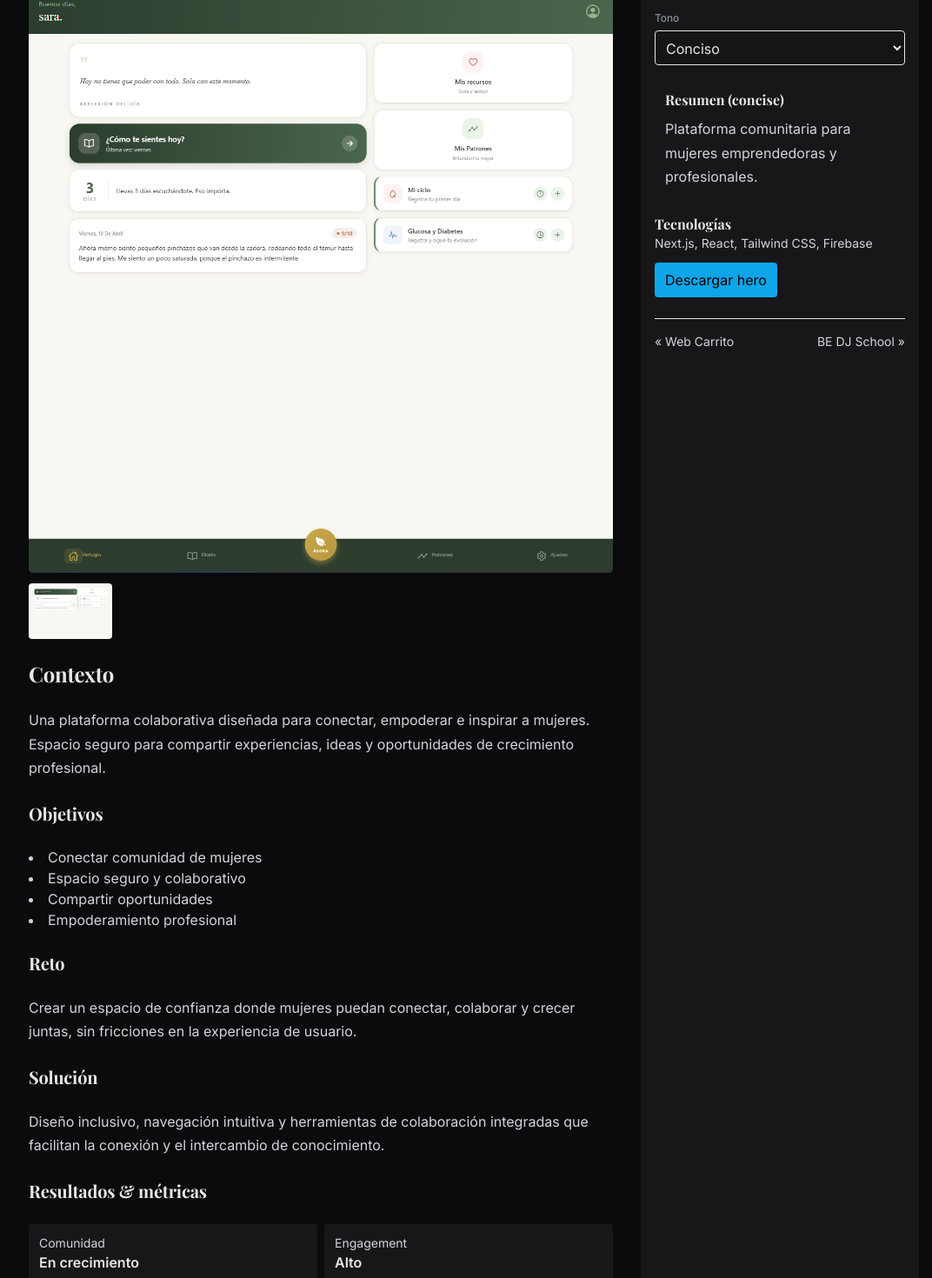
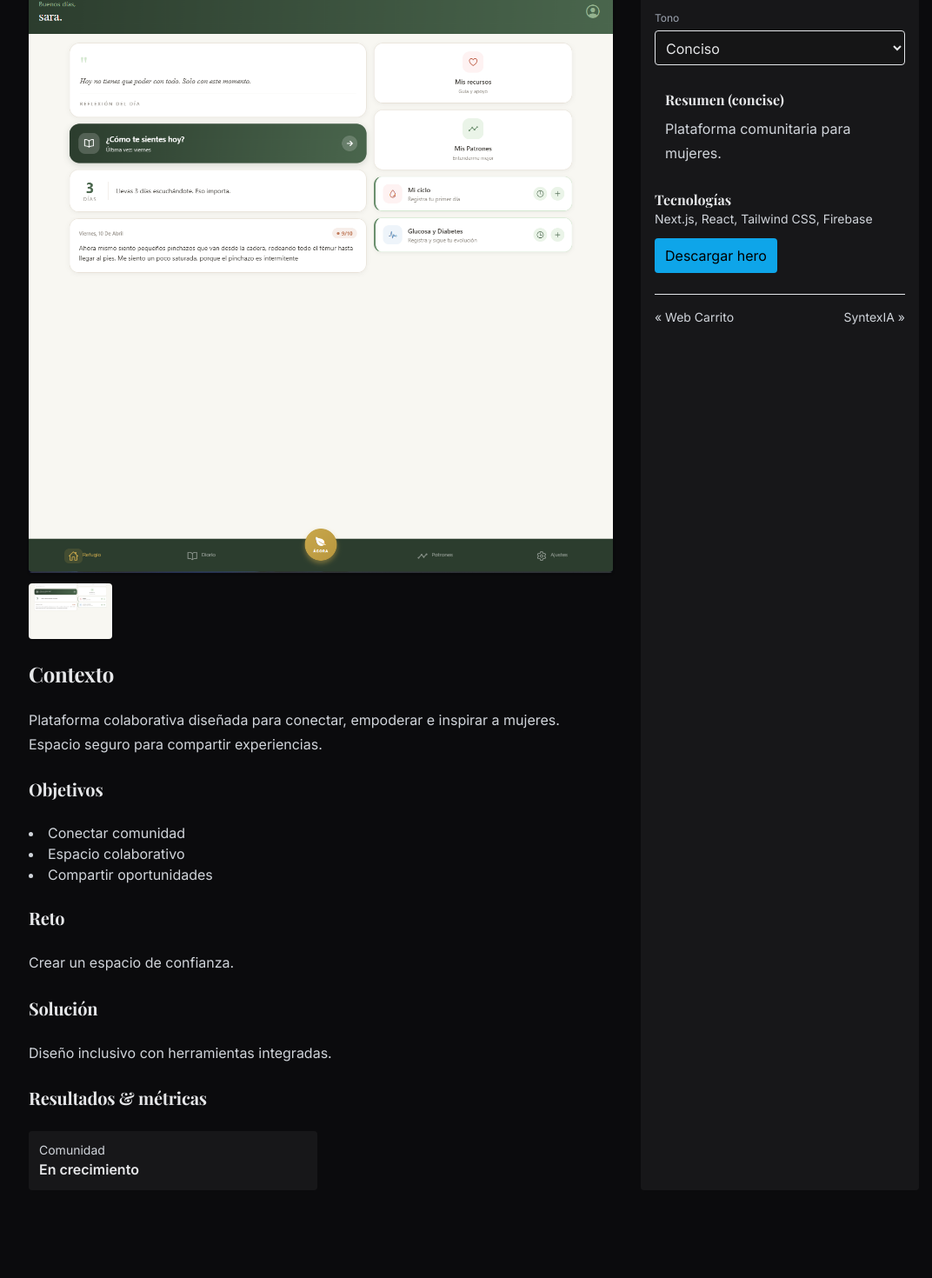
Before and after one commit to SaraAbreu/saraabreuportfolio, a Next.js app: page /sites/agora-mujeres in a window 1280 px wide. Shown: the part 117-1587 px from the top of the page at 87% size, without its empty margins (95-1167 px from the left). After the commit the page ends 1518 px from the top, so only its background shows below. Built offline with nearby package versions, Linux system fonts and the light colour scheme.

Commit message:
fix: rebuild projects with 5 items including BE DJ School

```diff
--- a/components/Showcase.js
+++ b/components/Showcase.js
@@ -52,7 +52,9 @@ export default function Showcase({ className = '', id }) {
           className="grid gap-8 md:grid-cols-2 lg:grid-cols-3"
         >
           <AnimatePresence>
-            {projects.map((project, index) => (
+            {projects.map((project, index) => {
+              try {
+                return (
                 <motion.article
                   key={project.slug}
                   layout
@@ -136,7 +138,12 @@ export default function Showcase({ className = '', id }) {
                 {/* Animated border */}
                 <div className="absolute inset-0 rounded-2xl bg-gradient-to-r from-cyan-500/20 via-purple-500/20 to-amber-600/20 opacity-0 group-hover:opacity-100 transition-opacity duration-300 -z-10 blur-xl" />
               </motion.article>
-            ))}
+                );
+              } catch (e) {
+                console.error('Error renderizando proyecto:', project?.title, e);
+                return null;
+              }
+            })}
           </AnimatePresence>
         </motion.div>
 
--- a/data/projects.js
+++ b/data/projects.js
@@ -7,7 +7,7 @@ const projects = [
   {
     slug: 'syntexia-prueba',
     title: 'SyntexIA',
-    short: 'Creé esta página web para ayudar a Susana Pierre, fundadora de esta empresa. La idea que ella tenía para su página era diseñar una plataforma que combine una interfaz limpia con funcionalidades potentes, permitiendo a los usuarios generar contenido creativo de forma sencilla. Este proyecto me permitió profundizar en el desarrollo frontend, la arquitectura de aplicaciones modernas y la interacción con APIs de IA.',
+    short: 'Creé esta página web para ayudar a Susana Pierre, fundadora de esta empresa. La idea que ella tenía para su página era diseñar una plataforma que combine una interfaz limpia con funcionalidades potentes.',
     tech: 'Next.js, React, Tailwind CSS',
     hue: 210,
     images: ['/images/projects/syntexia-hero.svg'],
@@ -15,76 +15,53 @@ const projects = [
     duration: '—',
     liveUrl: 'https://syntexia-solutions.es/',
     linkedin: 'https://www.linkedin.com/in/susana-pierre/',
-    objectives: [
-      'Sintetizar datos complejos',
-      'Visualización intuitiva',
-      'Análisis en tiempo real'
-    ],
-    challenge:
-      'Procesar y presentar grandes volúmenes de datos de forma clara y accesible.',
-    solution:
-      'Interfaz modular con componentes reutilizables y renderizado eficiente.',
-    metrics: [
-      { label: 'Rendimiento', value: 'Optimizado' }
-    ],
+    objectives: ['Sintetizar datos complejos', 'Visualización intuitiva', 'Análisis en tiempo real'],
+    challenge: 'Procesar y presentar grandes volúmenes de datos de forma clara.',
+    solution: 'Interfaz modular con componentes reutilizables.',
+    metrics: [{ label: 'Rendimiento', value: 'Optimizado' }],
     case: {
-      concise: 'Herramienta de síntesis de datos para análisis visual.\n\n\uD83D\uDD17 \u003Ca href="https://syntexia-solutions.es/" target="_blank" rel="noopener noreferrer"\u003ESitio Web\u003C/a\u003E',
-      academic: 'Arquitectura modular con componentes React para visualización de datos.',
-      emotional: 'Simplifica lo complejo, revelando patrones en los datos.'
+      concise: 'Herramienta de síntesis de datos.',
+      academic: 'Arquitectura modular con componentes React.',
+      emotional: 'Simplifica lo complejo.'
     }
   },
   {
-    slug: 'blog-caf',
-    title: 'Blog Café',
-    short: 'Blog Café es una plataforma editorial para compartir artículos y contenido de calidad, con un diseño enfocado en la experiencia de lectura y la organización clara del contenido.\n\nPuedes enfocar la web como un espacio para publicar historias, noticias y recursos, priorizando la legibilidad y la navegación sencilla.\n',
-    tech: 'Next.js, Markdown, Tailwind CSS',
-    hue: 190,
-    images: ['/images/projects/blogcaf-hero.png'],
-    role: 'Frontend, Editorial',
-    duration: '—',
-    objectives: [
-      'Publicar contenido de calidad',
-      'Experiencia de lectura optimizada',
-      'Navegación intuitiva'
-    ],
-    challenge:
-      'Diseñar una plataforma de contenido que priorice la legibilidad y la experiencia editorial.',
-    solution:
-      'Tipografía cuidadosa, espaciado generoso y un sistema de organización de contenido limpio.',
-    metrics: [
-      { label: 'Legibilidad', value: 'Excelente' }
-    ],
+    slug: 'be-dj-school',
+    title: 'BE DJ School',
+    short: 'Academia de formación especializada en producción musical y DJing. Plataforma educativa que conecta estudiantes con instructores profesionales.',
+    tech: 'HTML5, CSS3, JavaScript, Tailwind CSS',
+    hue: 280,
+    images: ['/images/bedj.png'],
+    role: 'Frontend, UX/UI',
+    duration: 'En desarrollo',
+    liveUrl: 'https://proyecto-p-gina-web-be-dj-school.vercel.app/',
+    objectives: ['Conectar estudiantes', 'Formación personalizada', 'Comunidad de músicos'],
+    challenge: 'Diseñar una plataforma educativa que inspire.',
+    solution: 'Interfaz intuitiva con galería visual.',
+    metrics: [{ label: 'Usabilidad', value: 'Excelente' }],
     case: {
-      concise: 'Blog editorial centrado en la experiencia de lectura.',
-      academic: 'Diseño tipográfico y jerarquía de contenido optimizados.',
-      emotional: 'Un espacio para historias que importan.'
+      concise: 'Plataforma educativa para DJs.',
+      academic: 'Arquitectura frontend responsiva.',
+      emotional: 'Donde la pasión se transforma en carrera.'
     }
   },
   {
     slug: 'festivalmusic',
     title: 'Festival Music',
-    short: 'Festival Music es una plataforma para gestionar y promocionar eventos musicales, conectar artistas y público, y facilitar la compra de entradas.\n\nPuedes enfocar la web como una solución integral para festivales, con herramientas para organización, promoción y experiencia de usuario.\n',
+    short: 'Plataforma para gestionar y promocionar eventos musicales, conectar artistas y público.',
     tech: 'React, Node.js, MongoDB',
     hue: 170,
     images: ['/images/projects/festivalmusic-hero.png'],
     role: 'Full Stack, Diseño',
     duration: '—',
-    objectives: [
-      'Gestionar eventos musicales',
-      'Promoción de artistas',
-      'Compra de entradas'
-    ],
-    challenge:
-      'Crear una experiencia inmersiva que capture la esencia del festival.',
-    solution:
-      'Diseño vibrante con navegación intuitiva y flujo de compra optimizado.',
-    metrics: [
-      { label: 'Experiencia', value: 'Inmersiva' }
-    ],
+    objectives: ['Gestionar eventos', 'Promoción', 'Compra de entradas'],
+    challenge: 'Crear una experiencia inmersiva.',
+    solution: 'Diseño vibrante con navegación intuitiva.',
+    metrics: [{ label: 'Experiencia', value: 'Inmersiva' }],
     case: {
-      concise: 'Plataforma de gestión y promoción de festivales de música.',
-      academic: 'Arquitectura full-stack con gestión de eventos y transacciones.',
-      emotional: 'Conecta artistas con audiencia en un espacio digital energético.'
+      concise: 'Plataforma de festivales de música.',
+      academic: 'Arquitectura full-stack con gestión de eventos.',
+      emotional: 'Conecta artistas con audiencia.'
     }
   },
   {
@@ -96,82 +73,34 @@ const projects = [
     images: ['/images/projects/webcarrito-hero.png'],
     role: 'Full Stack, UX',
     duration: '—',
-    objectives: [
-      'Maximizar conversión',
-      'Experiencia de carrito fluida',
-      'Checkout sin fricciones'
-    ],
-    challenge:
-      'Diseñar un flujo de compra que minimice abandonos y maximice conversión.',
-    solution:
-      'Carrito persistente, checkout progresivo y validación en tiempo real.',
-    metrics: [
-      { label: 'Conversión', value: 'Optimizada' }
-    ],
+    objectives: ['Maximizar conversión', 'Experiencia fluida', 'Checkout optimizado'],
+    challenge: 'Diseñar un flujo de compra que minimice abandonos.',
+    solution: 'Carrito persistente, checkout progresivo.',
+    metrics: [{ label: 'Conversión', value: 'Optimizada' }],
     case: {
-      concise: 'Plataforma de e-commerce enfocada en conversión y experiencia.',
-      academic: 'Implementación de patrones de UX para reducción de fricción en compras.',
-      emotional: 'Comprar debería ser fácil, rápido y satisfactorio.'
+      concise: 'Plataforma de e-commerce.',
+      academic: 'Patrones de UX para reducción de fricción.',
+      emotional: 'Comprar debería ser fácil.'
     }
   },
   {
     slug: 'agora-mujeres',
     title: 'Ágora Mujeres',
-    short: 'Una plataforma colaborativa diseñada para conectar, empoderar e inspirar a mujeres. Espacio seguro para compartir experiencias, ideas y oportunidades de crecimiento profesional.',
+    short: 'Plataforma colaborativa diseñada para conectar, empoderar e inspirar a mujeres. Espacio seguro para compartir experiencias.',
     tech: 'Next.js, React, Tailwind CSS, Firebase',
     hue: 335,
     images: ['/images/agora.png'],
     role: 'Full Stack, UX/UI',
     duration: '—',
     liveUrl: 'https://agoramujeres.syntexia-solutions.es/',
-    objectives: [
-      'Conectar comunidad de mujeres',
-      'Espacio seguro y colaborativo',
-      'Compartir oportunidades',
-      'Empoderamiento profesional'
-    ],
-    challenge:
-      'Crear un espacio de confianza donde mujeres puedan conectar, colaborar y crecer juntas, sin fricciones en la experiencia de usuario.',
-    solution:
-      'Diseño inclusivo, navegación intuitiva y herramientas de colaboración integradas que facilitan la conexión y el intercambio de conocimiento.',
-    metrics: [
-      { label: 'Comunidad', value: 'En crecimiento' },
-      { label: 'Engagement', value: 'Alto' }
-    ],
+    objectives: ['Conectar comunidad', 'Espacio colaborativo', 'Compartir oportunidades'],
+    challenge: 'Crear un espacio de confianza.',
+    solution: 'Diseño inclusivo con herramientas integradas.',
+    metrics: [{ label: 'Comunidad', value: 'En crecimiento' }],
     case: {
-      concise: 'Plataforma comunitaria para mujeres emprendedoras y profesionales.',
-      academic: 'Arquitectura inclusiva con herramientas de colaboración y redes sociales integradas.',
-      emotional: 'Un espacio donde las voces de las mujeres importan y se amplifican.'
-    }
-  },
-  {
-    slug: 'be-dj-school',
-    title: 'BE DJ School',
-    short: 'Academia de formación especializada en producción musical y DJing. Plataforma educativa que conecta estudiantes con instructores profesionales activos en la industria para aprender técnica, mentalidad y estrategia de carrera musical.',
-    tech: 'HTML5, CSS3, JavaScript, Tailwind CSS',
-    hue: 280,
-    images: ['/images/bedj.png'],
-    role: 'Frontend, UX/UI',
-    duration: 'En desarrollo',
-    liveUrl: 'https://proyecto-p-gina-web-be-dj-school.vercel.app/',
-    objectives: [
-      'Conectar estudiantes con instructores profesionales',
-      'Ofrecer formación personalizada y flexible',
-      'Crear comunidad de músicos emergentes',
-      'Facilitar reserva de clases'
-    ],
-    challenge:
-      'Diseñar una plataforma educativa que inspire y facilite tanto la formación técnica como la construcción de carrera musical profesional.',
-    solution:
-      'Interfaz intuitiva con galería visual, formularios de contacto optimizados, secciones de equipo docente y sistema de clases claramente presentado.',
-    metrics: [
-      { label: 'Usabilidad', value: 'Excelente' },
-      { label: 'Conversión', value: 'En optimización' }
-    ],
-    case: {
-      concise: 'Plataforma educativa para formación de DJs y productores musicales.',
-      academic: 'Arquitectura frontend responsiva con experiencia de usuario optimizada para captación de estudiantes.',
-      emotional: 'Donde la pasión por la música se transforma en carrera profesional.'
+      concise: 'Plataforma comunitaria para mujeres.',
+      academic: 'Arquitectura inclusiva.',
+      emotional: 'Las voces de las mujeres importan.'
     }
   }
 ];
--- a/pages/index.js
+++ b/pages/index.js
@@ -5,8 +5,10 @@ import ProcessWork from '../components/ProcessWork';
 import ArtGallery from '../components/ArtGallery';
 import MindWorld from '../components/MindWorld';
 import CyberSpace from '../components/CyberSpace';
-import SectionAutomation from '../components/SectionAutomation';
+import dynamic from 'next/dynamic';
 import Footer from '../components/Footer';
+
+const SectionAutomation = dynamic(() => import('../components/SectionAutomation'), { ssr: false });
 
 export default function Home() {
   return (
```
Lines whose indentation alone changed are shown as unchanged.
